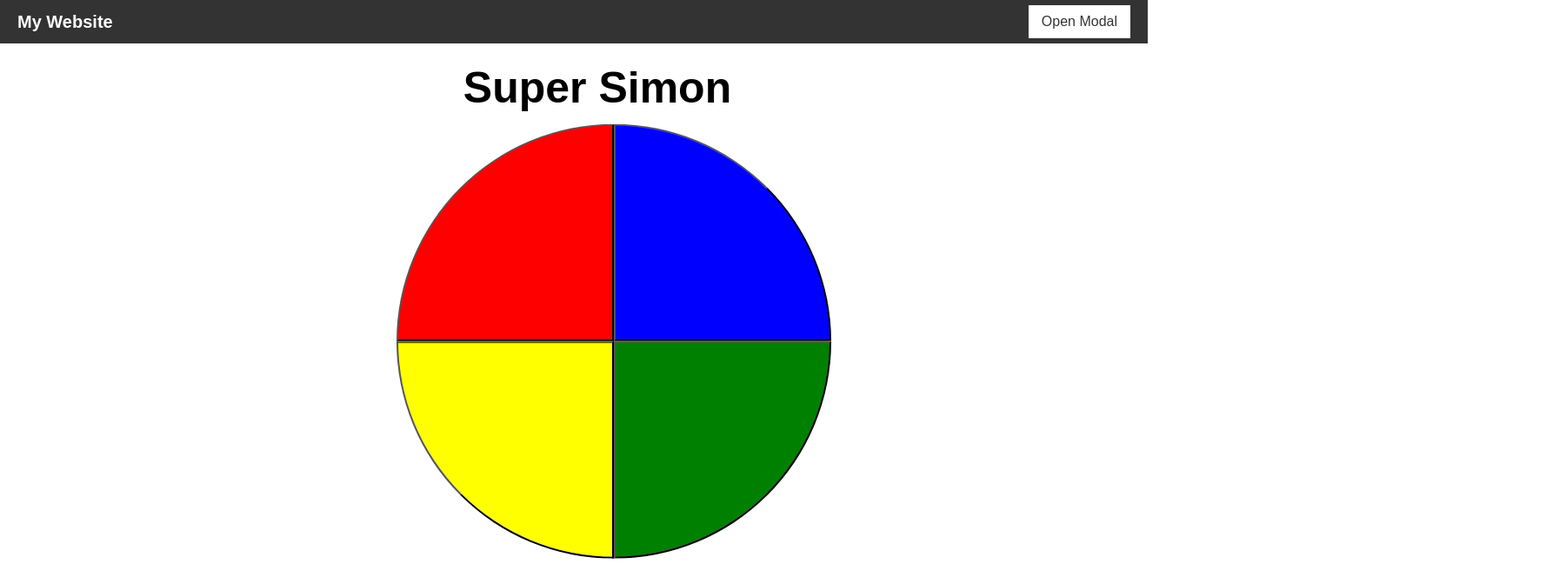
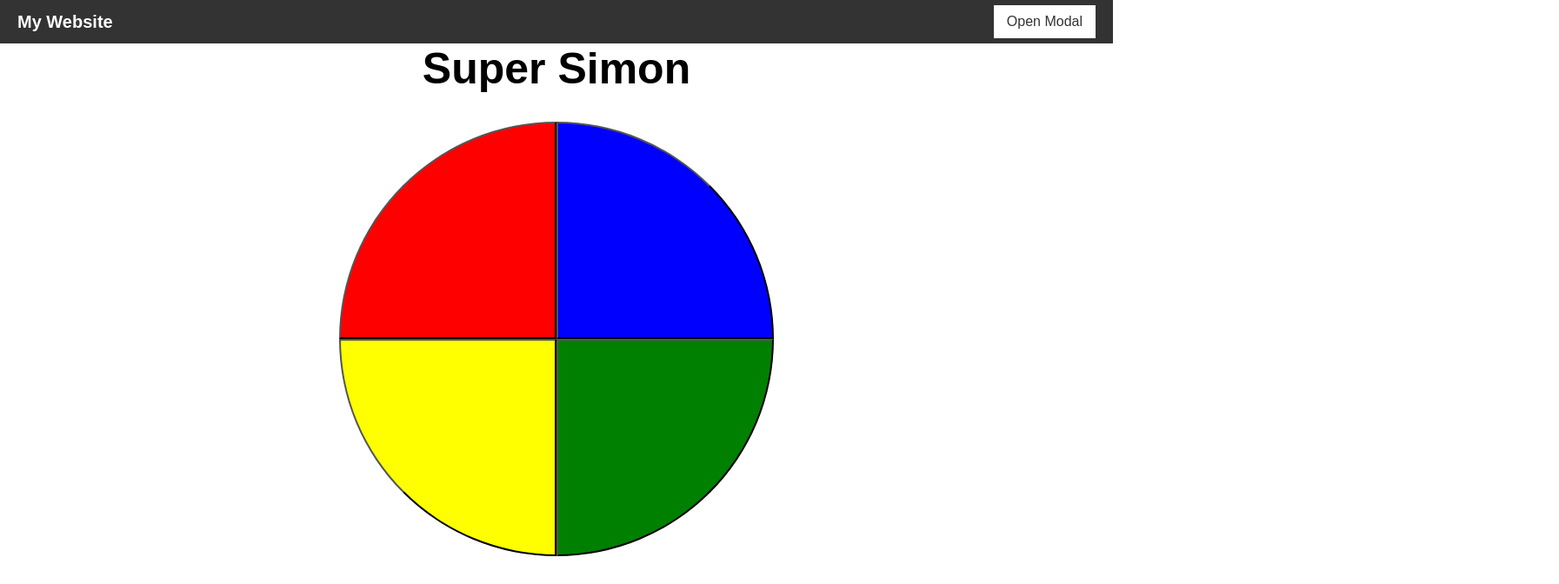
Before and after one commit to Warheart-1/SuperSimon, a website built with Vite: page SuperSimonProject/index.html in a window 1280 px wide. Shown: the top 672 px of the page at 87% size, 1793 px wide, since content can reach past the window. Built offline with nearby package versions, Linux system fonts and the light colour scheme.

Commit message:
fix style, switch to scss

```diff
--- a/SuperSimonProject/index.html
+++ b/SuperSimonProject/index.html
@@ -3,6 +3,7 @@
   <head>
     <meta charset="UTF-8" />
     <link rel="icon" type="image/svg+xml" href="/vite.svg" />
+    <link rel="stylesheet" href="/src/style/main.scss" />
     <link rel="stylesheet" href="/src/style/main.css" />
     <meta name="viewport" content="width=device-width, initial-scale=1.0" />
     <title>Super Simon</title>
--- a/SuperSimonProject/package.json
+++ b/SuperSimonProject/package.json
@@ -9,6 +9,7 @@
     "preview": "vite preview"
   },
   "devDependencies": {
+    "sass": "^1.57.1",
     "typescript": "^4.9.3",
     "vite": "^4.0.0"
   },
--- a/SuperSimonProject/src/style/main.css
+++ b/SuperSimonProject/src/style/main.scss
@@ -1,16 +1,34 @@
-*{
+$wrapper-size: 500px;
+$quarter-size: calc(#{$wrapper-size} / 2);
+
+* {
+  margin: 0;
+  padding: 0;
+  box-sizing: border-box;
   font-family: sans-serif;
 }
 
-#title {
-  font-size: 20px;
-  margin: 0;
-  translate3d(0, 10vw, 0);
+#navbar {
+  width: 100%;
+  height: 50px;
+  background-color: #333;
+  color: #fff;
+  display: flex;
+  align-items: center;
+  justify-content: space-between;
+  padding: 0 20px;
 }
 
 #app {
+  display: grid;
+  place-items: center;
   width: 100vw;
   height: 100vh;
+}
+
+#title {
+  font-size: 1.563rem;
+  // transform: translate3d(0, 10vw, 0);
 }
 
 .active {
@@ -46,80 +64,62 @@
   align-items: center;
   height: 500px;
   width: 500px;
-  transform: translate3d(35vw, 6vw, 0);
-}
+  // transform: translate3d(35vw, 6vw, 0);
 
-/* Red Simon Button */
-.simon-button.red {
+  /* Simon Buttons */
+  .simon-button {
+    &.red {
       background-color: red;
     }
-
-/* Blue Simon Button */
-.simon-button.blue {
+    &.blue {
       background-color: blue;
     }
-
-/* Yellow Simon Button */
-.simon-button.yellow {
+    &.yellow {
       background-color: yellow;
     }
-
-/* Green Simon Button */
-.simon-button.green {
+    &.green {
       background-color: green;
+    }
+  }
 }
 
 .wrapper {
   position: relative;
-  width: 1000px;
-  height: 1000px;
+  width: $wrapper-size;
+  height: $wrapper-size;
   border-radius: 50px;
 }
 
 .quarter {
   position: absolute;
-  width: 250px;
-  height: 250px;
+  width: $quarter-size;
+  height: $quarter-size;
   background-color: #333;
   transition: transform 0.5s, opacity 0.5s;
+
+  &.left-top {
+    left: 0;
+    top: 0;
+    border-top-left-radius: $quarter-size;
   }
 
-.quarter.left-top {
-  left: 0;
+  &.right-top {
+    left: $quarter-size;
     top: 0;
-  border-top-left-radius: 250px;
+    border-top-right-radius: $quarter-size;
   }
 
-.quarter.right-top {
-  left: 250px;
-  top: 0;
-  border-top-right-radius: 250px;
+  &.left-bottom {
+    left: 0;
+    top: $quarter-size;
+    border-bottom-left-radius: $quarter-size;
   }
 
-.quarter.left-bottom {
-  left: 0;
-  top: 250px;
-  border-bottom-left-radius: 250px;
+  &.right-bottom {
+    left: $quarter-size;
+    top: $quarter-size;
+    border-bottom-right-radius: $quarter-size;
   }
-
-.quarter.right-bottom {
-  left: 250px;
-  top: 250px;
-  border-bottom-right-radius: 250px;
-}
-
-#navbar {
-  position: fixed;
-  top: 0;
-  left: 0;
-  width: 100%;
-  height: 50px;
-  background-color: #333;
-  color: #fff;
-  display: flex;
-  align-items: center;
-  justify-content: space-between;
-  padding: 0 20px;
 }
 
 #burger-menu {
@@ -136,7 +136,6 @@
 
 #title {
   font-size: 20px;
-  margin: 0;
 }
 
 #modal-button {
@@ -159,10 +158,8 @@
 
 #turn {
   font-size: 50px;
-  margin: 0;
-  margin-right: 20px;
-  width: auto;
-  transform: translate3d(41vw, 5vw, 0);
+  margin-bottom: 2rem;
+  // transform: translate3d(41vw, 5vw, 0);
 }
 
 .modal {
@@ -174,8 +171,8 @@
   width: 100%; /* Full width */
   height: 100%; /* Full height */
   overflow: auto; /* Enable scroll if needed */
-  background-color: rgb(0,0,0); /* Fallback color */
-  background-color: rgba(0,0,0,0.4); /* Black w/ opacity */
+  background-color: rgb(0, 0, 0); /* Fallback color */
+  background-color: rgba(0, 0, 0, 0.4); /* Black w/ opacity */
 }
 
 /* Modal Content/Box */
@@ -212,13 +209,11 @@
   justify-content: center;
   align-items: center;
   height: 300px;
-  transform: translate3d(-2vw, 10vw, 0);
+  // transform: translate3d(-2vw, 10vw, 0);
   font-family: sans-serif;
 }
 
 #score {
   font-size: 20px;
-  margin: 0;
   margin-right: 20px;
-  weight: 600;
 }
```
Also changed, not shown: 1 other file. Lines whose indentation alone changed are shown as unchanged.
